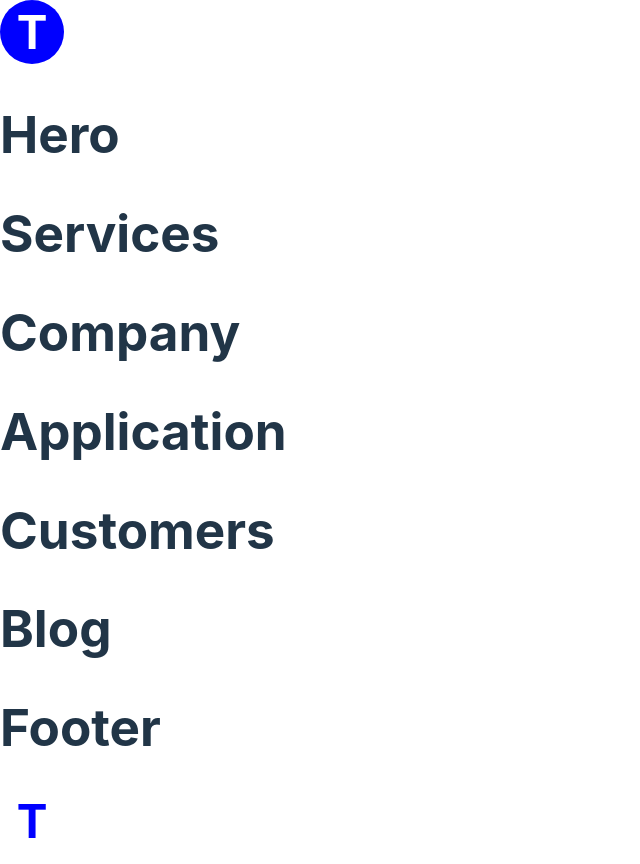
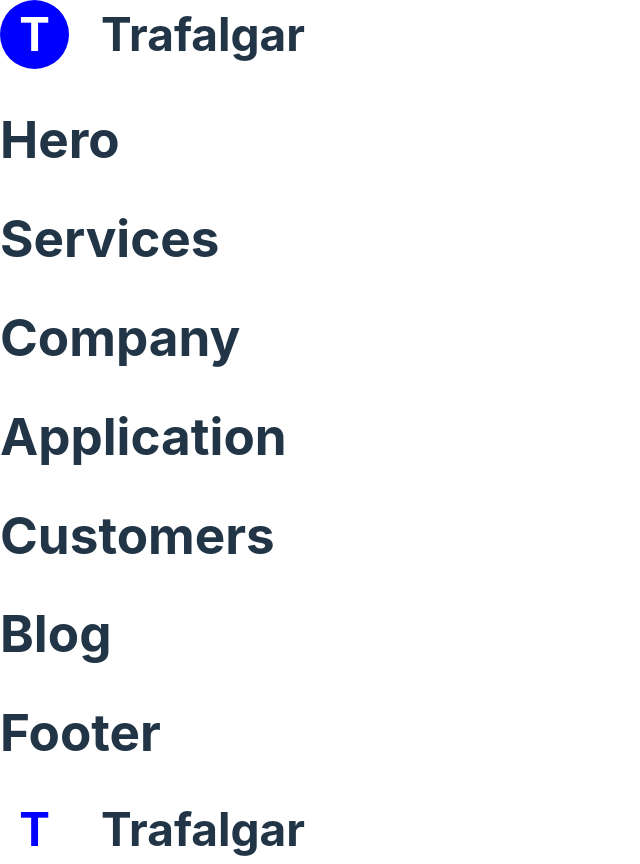
Before and after one commit to stroncaro/landing-practice, a React (Vite) app: page / in a window 1280 px wide. Shown: the whole page, without its empty margins (0-640 px from the left). Built offline with nearby package versions, Linux system fonts and the light colour scheme.

Commit message:
Add company name to logo

```diff
--- a/src/components/shared/Logo.module.css
+++ b/src/components/shared/Logo.module.css
@@ -1,13 +1,24 @@
+.logoContainer {
+  /* font properties */
+  /* TODO: set font sizes relative to screen? */
+  font-size: var(--font-size-normal);
+  font-weight: var(--font-weight-bold);
+
+  /* put logo and company name side by side */
+  display: flex;
+  align-items: baseline;
+  /* TODO: possibly set this gap globally*/
+  gap: 2rem;
+
+  /* NOTE: company name text color is to be inherited */
+}
+
 .logo {
   /* style circle */
-  width: 4rem;
-  height: 4rem;
-  padding: 1rem;
+  width: 1em;
+  height: 1em;
+  padding: 0.75em;
   border-radius: 50%;
-
-  /* style logo character */
-  font-size: var(--font-size-normal);
-  font-weight: var(--font-weight-bold);
 
   /* center logo character */
   display: flex;
--- a/src/components/shared/Logo.tsx
+++ b/src/components/shared/Logo.tsx
@@ -6,9 +6,16 @@ interface LogoProps {
 }
 
 const Logo: React.FC<LogoProps> = ({ backgroundStyle: colorStyle }) => {
-  const colorClass: string = colorStyle === 'white' ? styles.logoWhite : styles.logoPrimary;
+  const colorClass: string = colorStyle === 'white'
+    ? styles.logoWhite
+    : styles.logoPrimary;
 
-  return <div className={`${styles.logo} ${colorClass}`}>T</div>
+  return (
+    <div className={styles.logoContainer}>
+      <div className={`${styles.logo} ${colorClass}`}>T</div>
+      Trafalgar
+    </div>
+  )
 }
 
 export default Logo;
```
